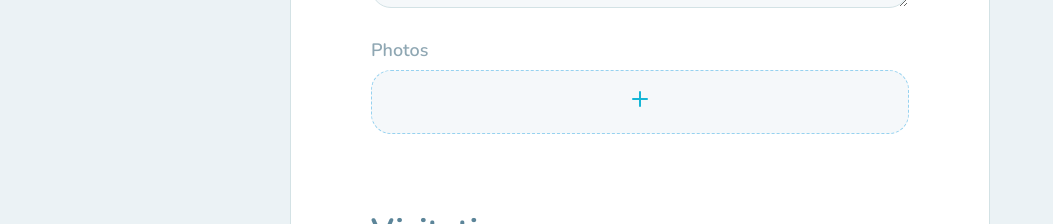
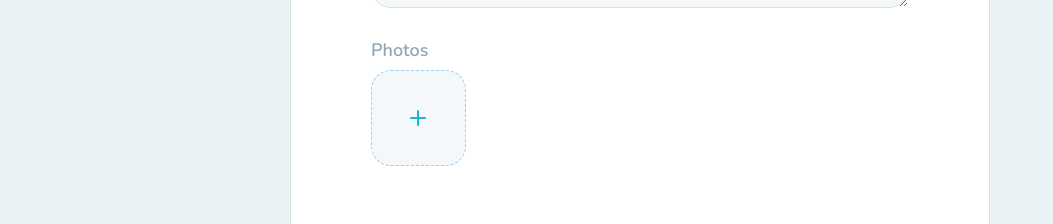
Before and after one commit to Kastrupf/webhappy, a React (Create React App) app: page /foyers/create in a window 1280 px wide. Shown: the part 812-1036 px from the top of the page, without its empty margins (0-1053 px from the left). Built offline with nearby package versions, Linux system fonts and the light colour scheme.

Commit message:
création du formulaire d'inclusior d'un foyer avec images sans encore l'envoyer au backend

```diff
--- a/src/pages/CreateFoyer.tsx
+++ b/src/pages/CreateFoyer.tsx
@@ -1,4 +1,4 @@
-import React, { useState, FormEvent } from "react";
+import React, { useState, FormEvent, ChangeEvent } from "react";
 import { Map, Marker, TileLayer } from 'react-leaflet';
 import { LeafletMouseEvent } from 'leaflet';
 
@@ -20,6 +20,8 @@ export default function FoyerMap() {
   const [instructions, setInstructions] = useState('');
   const [opening_hours, setOpeningHours] = useState('');
   const [open_on_weekends, setOpenOnWeekends] = useState(true);
+  const [images, setImages] = useState<File[]>([]);
+  const [previewImages, setPreviewImages] = useState<string[]>([]);
 
   function handleMapClick(event: LeafletMouseEvent) {
 
@@ -30,6 +32,22 @@ export default function FoyerMap() {
       longitude: lng,
     });
   }
+
+  function handleSelectImages(event: ChangeEvent<HTMLInputElement>) {
+    // console.log(event.target.files);
+    if (!event.target.files) {
+      return;
+    }
+
+    const selectedIimages = Array.from(event.target.files);
+    setImages(selectedIimages);
+
+    const selectedIimagesPreview = selectedIimages.map(image => {
+      return URL.createObjectURL(image);
+    });
+
+    setPreviewImages(selectedIimagesPreview);
+  };
 
   function handleSubmit(event: FormEvent) {
     event.preventDefault();
@@ -97,13 +115,21 @@ export default function FoyerMap() {
             <div className="input-block">
               <label htmlFor="images">Photos</label>
 
-              <div className="uploaded-image">
+              <div className="images-container">
+                {previewImages.map(image => {
+                  return (
+                    <img key={image} src={image} alt={name} />
+                  )
+                })}
 
+
+                <label htmlFor="image[]" className="new-image">
+                  <FiPlus size={24} color="#15b6d6" />
+                </label>
               </div>
 
-              <button type="button" className="new-image">
-                <FiPlus size={24} color="#15b6d6" />
-              </button>
+              <input multiple onChange={handleSelectImages} type="file" id="image[]" />
+
             </div>
           </fieldset>
 
--- a/src/styles/pages/create-foyer.css
+++ b/src/styles/pages/create-foyer.css
@@ -87,13 +87,33 @@ form.create-foyer-form .input-block textarea {
   line-height: 28px;
 }
 
-form.create-foyer-form .input-block .new-image {
-  width: 100%;
-  height: 64px;
+form.create-foyer-form .input-block .images-container {
+  display: grid;
+  grid-template-columns: repeat(5, 1fr);
+  grid-gap: 16px;
+}
+
+form.create-foyer-form .input-block .images-container img {
+ width: 100%;
+ height: 96px;
+ object-fit: cover;
+ border-radius: 20px;
+}
+
+form.create-foyer-form .input-block .images-container .new-image {
+  height: 96px;
   background: #F5F8FA;
   border: 1px dashed #96D2F0;
   border-radius: 20px;
   cursor: pointer;
+
+  display: flex;
+  justify-content: center;
+  align-items: center;
+}
+
+form.create-foyer-form .input-block input[type=file] {
+  visibility: hidden;
 }
 
 form.create-foyer-form .input-block .button-select {
```
